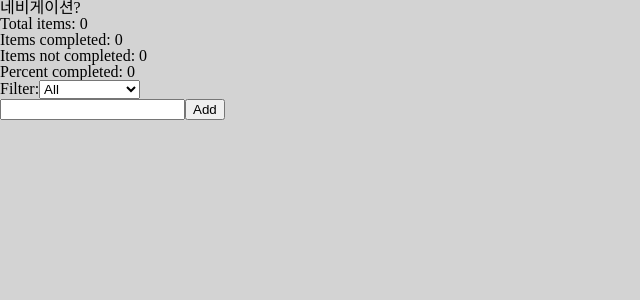
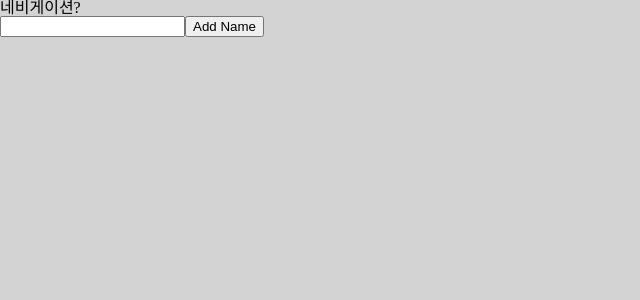
Before and after one commit to hyunjoogo/hambaknoon, a React (Create React App) app: page /main in a window 1280 px wide. Shown: the top 300 px of the page, without its empty margins (0-640 px from the left). Built offline with nearby package versions, Linux system fonts and the light colour scheme.

Commit message:
useSetRecoilState 사용법

```diff
--- a/src/AppRouter.tsx
+++ b/src/AppRouter.tsx
@@ -6,6 +6,7 @@ import Member from "./member/Member";
 import MemberInfo from "./member/MemberInfo";
 import SignUp from "./signup/SignUp";
 import TodoList from "./RecoilTest/TodoList";
+import UseSetRecoilState from "./RecoilTest/UseSetRecoilState";
 
 
 const AppRouter = () => {
@@ -16,7 +17,7 @@ const AppRouter = () => {
         <>
           <Navigation/>
           <Routes>
-            <Route path="/main" element={<TodoList/>}/>
+            <Route path="/main" element={<UseSetRecoilState/>}/>
             {/*<Route path="/modal" element={<ModalTest/>}/>*/}
             <Route path="/login" element={<Test/>}/>
             <Route path="/signup" element={<SignUp/>}/>
--- /dev/null
+++ b/src/RecoilTest/UseSetRecoilState.tsx
@@ -0,0 +1,28 @@
+import React, {useState} from 'react';
+import {atom, SetterOrUpdater, useRecoilValue, useSetRecoilState} from "recoil";
+
+const namesState = atom<string[]>({
+  key: 'namesState',
+  default: ['Ella', 'Chris', 'Paul'],
+});
+
+function FormContent({setNamesState}: { setNamesState: SetterOrUpdater<string[]> }) {
+  const [name, setName] = useState('');
+  const nameList = useRecoilValue(namesState);
+  console.log(nameList)
+  return (
+    <>
+      <input type="text" value={name} onChange={(e) => setName(e.target.value)}/>
+      <button onClick={() => setNamesState(names => [...names, name])}>Add Name</button>
+    </>
+  )
+}
+
+const UseSetRecoilState = () => {
+  const setNamesState: SetterOrUpdater<string[]> = useSetRecoilState(namesState);
+  console.log('상위')
+
+  return <FormContent setNamesState={setNamesState}/>;
+};
+
+export default UseSetRecoilState;
```
